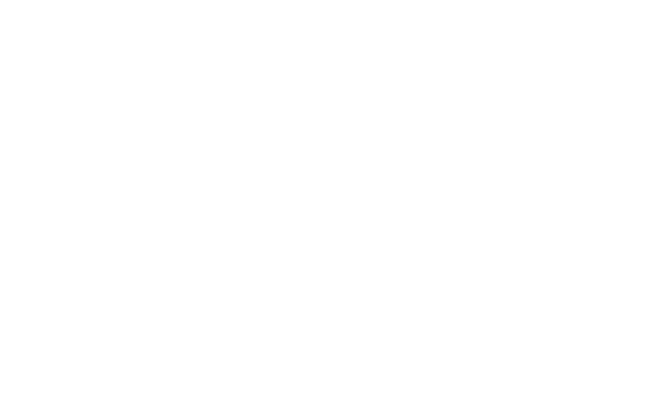
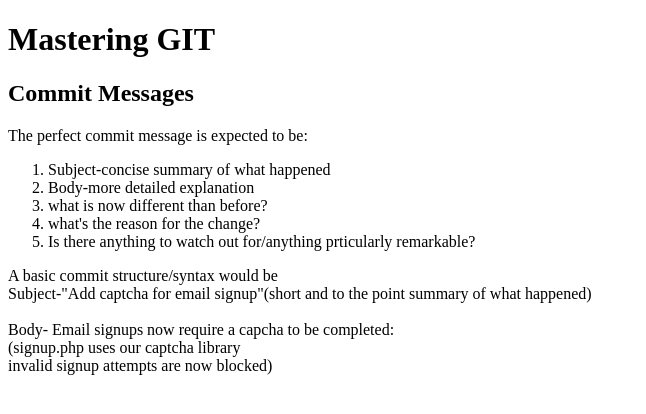
Before and after one commit to Wannjer1/git-practise, a plain HTML site: page index.html in a window 1280 px wide. Shown: the whole page, without its empty margins (0-646 px from the left). Drawn offline with Linux system fonts and the light colour scheme.

Commit message:
git commits overview
git commit structure and writing method description

```diff
--- a/index.html
+++ b/index.html
@@ -6,5 +6,27 @@
     <meta name="viewport" content="width=device-width, initial-scale=1.0" />
     <title>Document</title>
   </head>
-  <body></body>
+  <body>
+      <h1>Mastering GIT</h1>
+      <h2>Commit Messages</h2>
+      <p>The perfect commit message is expected to be:
+          <ol>
+              <li>Subject-concise summary of what happened</li>
+              <li>Body-more detailed explanation
+                  <li>what is now different than before?</li>
+                  <li>what's the reason for the change?</li>
+                  <li>Is there anything to watch out for/anything prticularly remarkable?</li>
+              </li>
+          </ol>
+      </p>
+
+      <p>A basic commit structure/syntax would be<br>
+         Subject-"Add captcha for email signup"(short and to the point summary of what happened)<br>
+         <br>
+         Body- Email signups now require a capcha to be completed:<br>
+         (signup.php uses our captcha library<br>
+         invalid signup attempts are now blocked)
+
+      </p>
+  </body>
 </html>
```
